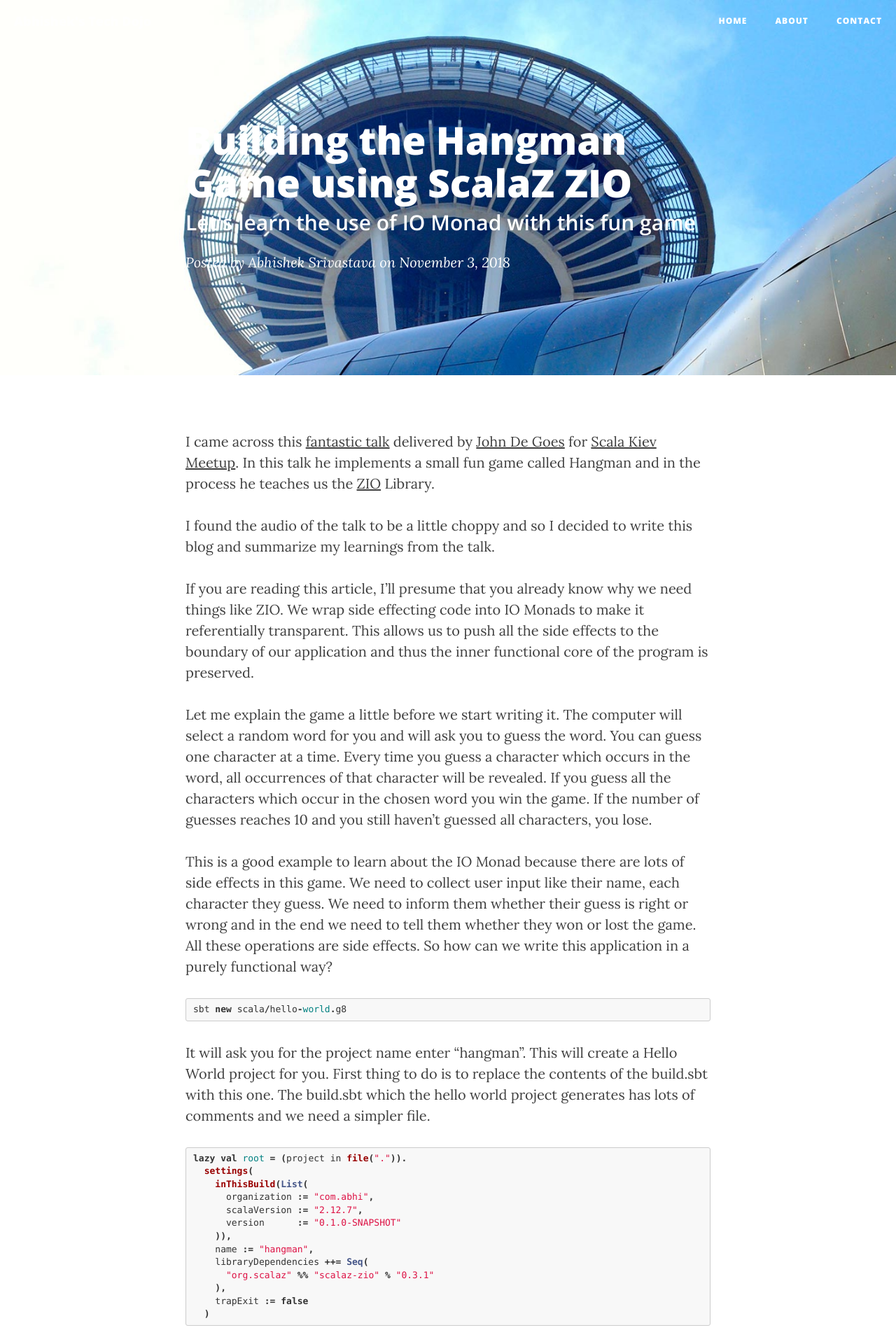
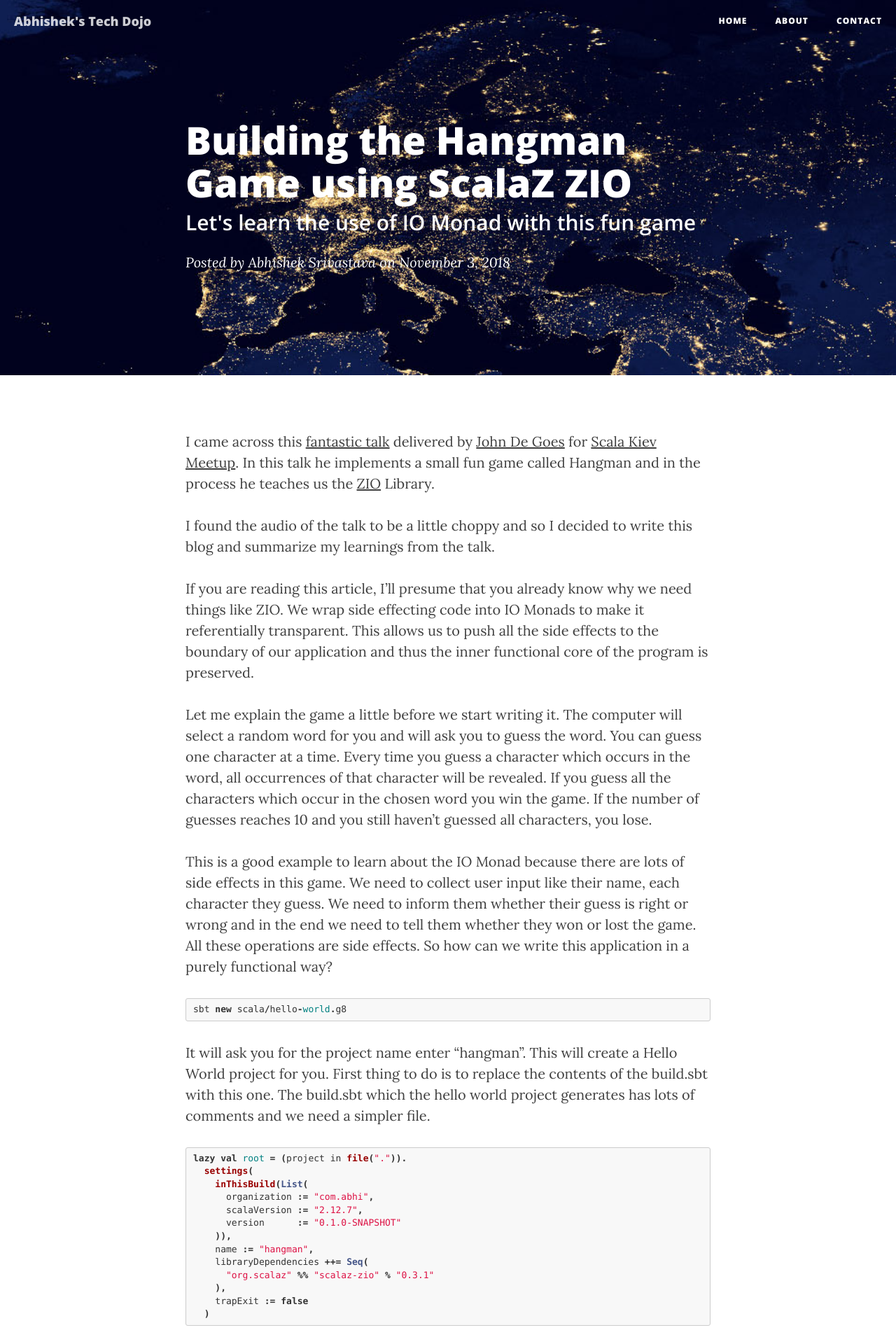
Before and after one commit to abhsrivastava/abhsrivastava.github.io, a Jekyll site: the page built from _posts/2018-11-3-Hangman-Game-Using-ZIO.md, in a window 1280 px wide. Shown: the top 1920 px of the page at 70% size. Built offline with Jekyll 4.4.1, drawn with Linux system fonts in a browser that asks for light colours; nearby versions of some CDN libraries.

Commit message:
change background

```diff
--- a/_posts/2018-11-3-Hangman-Game-Using-ZIO.md
+++ b/_posts/2018-11-3-Hangman-Game-Using-ZIO.md
@@ -4,7 +4,7 @@ title:      "Building the Hangman Game using ScalaZ ZIO"
 subtitle:   "Let's learn the use of IO Monad with this fun game"
 date:       2018-11-03 12:00:00
 author:     "Abhishek Srivastava"
-header-img: "img/space-needle-bg.jpg"
+header-img: "img/satelliterev4.jpg"
 ---
 
 I came across this [fantastic talk][1] delivered by [John De Goes][2] for [Scala Kiev Meetup][3]. In this talk
```
Also changed, not shown: img/satelliterev4.jpg (added).
